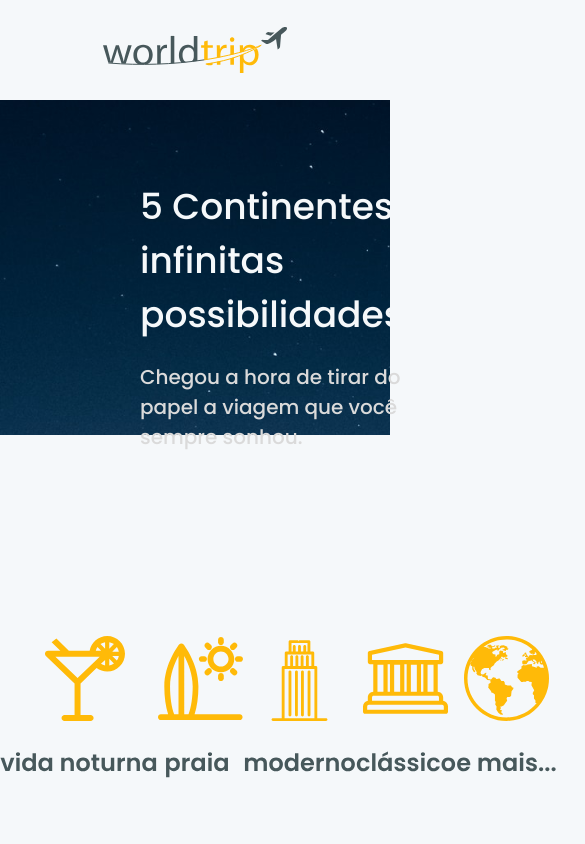
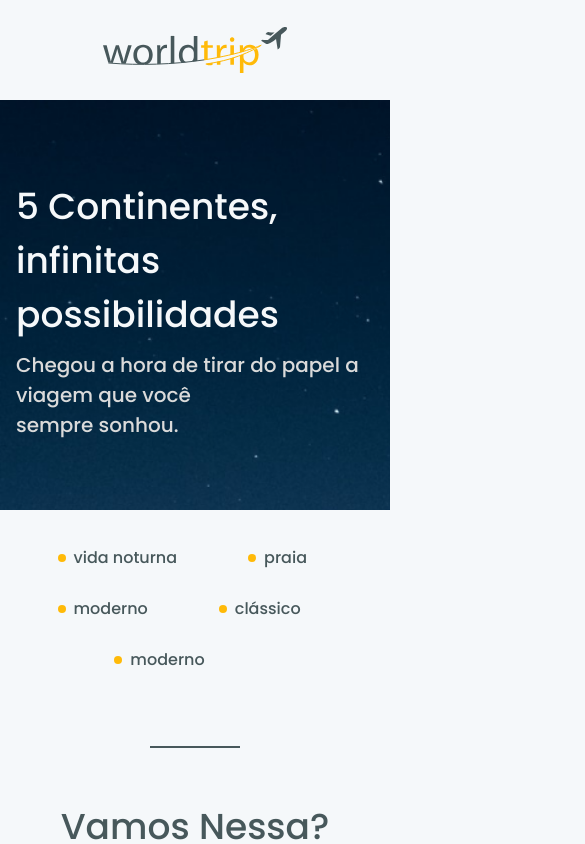
Before and after one commit to rvmelo/worldtrip, a Next.js app: page / in a window 390 px wide. Shown: the top 844 px of the page, 585 px wide, since content can reach past the window. Built offline with nearby package versions, Linux system fonts and the light colour scheme.

Commit message:
fix: fix layout

```diff
--- /dev/null
+++ b/src/components/home/travelTypes.tsx
@@ -0,0 +1,70 @@
+import {Image, Box, Text, useBreakpointValue } from '@chakra-ui/react';
+
+export function TravelTypes() {
+
+  const isMobileVersion = useBreakpointValue({
+    base: true,
+    md: false,
+  });
+
+  return !isMobileVersion ? (
+    <Box maxWidth='1160px' justifyContent="space-between" display="flex" mx="auto">
+     <Image src="/nightlife.svg" alt=""  />
+     <Image src="/beach.svg" alt="" />
+     <Image src="/modern.svg" alt="" />
+     <Image src="/classic.svg" alt="" />
+     <Image src="/more.svg" alt="" />
+   </Box>
+ ): (
+
+   <Box w="275px" h="120px" mx="auto">
+     <Box display="flex" alignItems="center" mb="27px">
+       <Box
+         w="8px"
+         h="8px"
+         borderRadius="50%"
+         bgColor="yellow.350"
+         mr="8px"
+       />
+       <Text mr="71px" size="18px">vida noturna</Text>
+       <Box
+         w="8px"
+         h="8px"
+         borderRadius="50%"
+         bgColor="yellow.350"
+         mr="8px"
+       />
+       <Text size="18px">praia</Text>
+     </Box>
+     <Box display="flex" alignItems="center" mb="27px">
+       <Box
+         w="8px"
+         h="8px"
+         borderRadius="50%"
+         bgColor="yellow.350"
+         mr="8px"
+       />
+       <Text mr="71px" size="18px">moderno</Text>
+       <Box
+         w="8px"
+         h="8px"
+         borderRadius="50%"
+         bgColor="yellow.350"
+         mr="8px"
+       />
+       <Text size="18px">clássico</Text>
+     </Box>
+     <Box display="flex" alignItems="center" justifyContent="center">
+       <Box
+         w="8px"
+         h="8px"
+         borderRadius="50%"
+         bgColor="yellow.350"
+         mr="8px"
+       />
+       <Text mr="71px" size="18px">moderno</Text>
+     </Box>
+   </Box>
+
+ )
+}
--- a/src/pages/index.tsx
+++ b/src/pages/index.tsx
@@ -1,15 +1,23 @@
-import {Image, Box, Text} from '@chakra-ui/react';
-import { Swiper, SwiperSlide } from "swiper/react";
+import {Image, Box, Text, useBreakpointValue} from '@chakra-ui/react';
+import { Swiper } from "swiper/react";
 
 import 'swiper/swiper-bundle.css';
 import SwiperCore, {Navigation, Pagination} from 'swiper/core';
 
-import {slides} from '../components/slides';
+import {slides} from '../components/home/slides';
+import { TravelTypes } from '../components/home/travelTypes';
 
 
-SwiperCore.use([Navigation, Pagination])
+SwiperCore.use([Navigation, Pagination]);
 
 export default function Home() {
+
+
+  const isMobileVersion = useBreakpointValue({
+    base: true,
+    md: false,
+  })
+
   return (
     <Box>
       <Box mt='27px' mb='27px'>
@@ -20,31 +28,28 @@ export default function Home() {
         pt="80px"
         pb="70px"
         bgImage="url('/background.png')"
+        bgSize="cover"
         bgRepeat="no-repeat"
         display='flex'
         mx="auto"
-        mb="114px"
+        mb={{base: "36px", md: "114px"}}
       >
        <Box>
-        <Box ml="140px" mb="20px" >
+        <Box ml={["4", "35"]} mb={["2", "5"]} >
           <Text fontSize="36px" color="gray.900">5 Continentes,</Text>
           <Text fontSize="36px" color="gray.900">infinitas possibilidades</Text>
         </Box>
-        <Box ml="140px">
+        <Box ml={["4", "35"]}>
           <Text fontSize="20px" color="gray.800">Chegou a hora de tirar do papel a viagem que você</Text>
           <Text fontSize="20px" color="gray.800">sempre sonhou.</Text>
         </Box>
        </Box>
-        <Image ml="205.25px" top="176px" src="/airplane.svg" alt="" />
+        {!isMobileVersion && <Image ml="205.25px" top="176px" src="/airplane.svg" alt="" /> }
        </Box>
 
-      <Box maxWidth='1160px' justifyContent="space-between" display="flex" mx="auto">
-        <Image src="/nightlife.svg" alt=""  />
-        <Image src="/beach.svg" alt="" />
-        <Image src="/modern.svg" alt="" />
-        <Image src="/classic.svg" alt="" />
-        <Image src="/more.svg" alt="" />
-      </Box>
+
+      <TravelTypes />
+
       <Box mx="auto" mt="80px" borderBottomWidth="2px" w="90px" borderColor="gray.700" />
       <Box mt="52px" mb="52px">
         <Text textAlign="center" fontSize="36px">Vamos Nessa?</Text>
```
Also changed, not shown: src/components/home/slides.tsx (renamed from src/components/slides.tsx).
